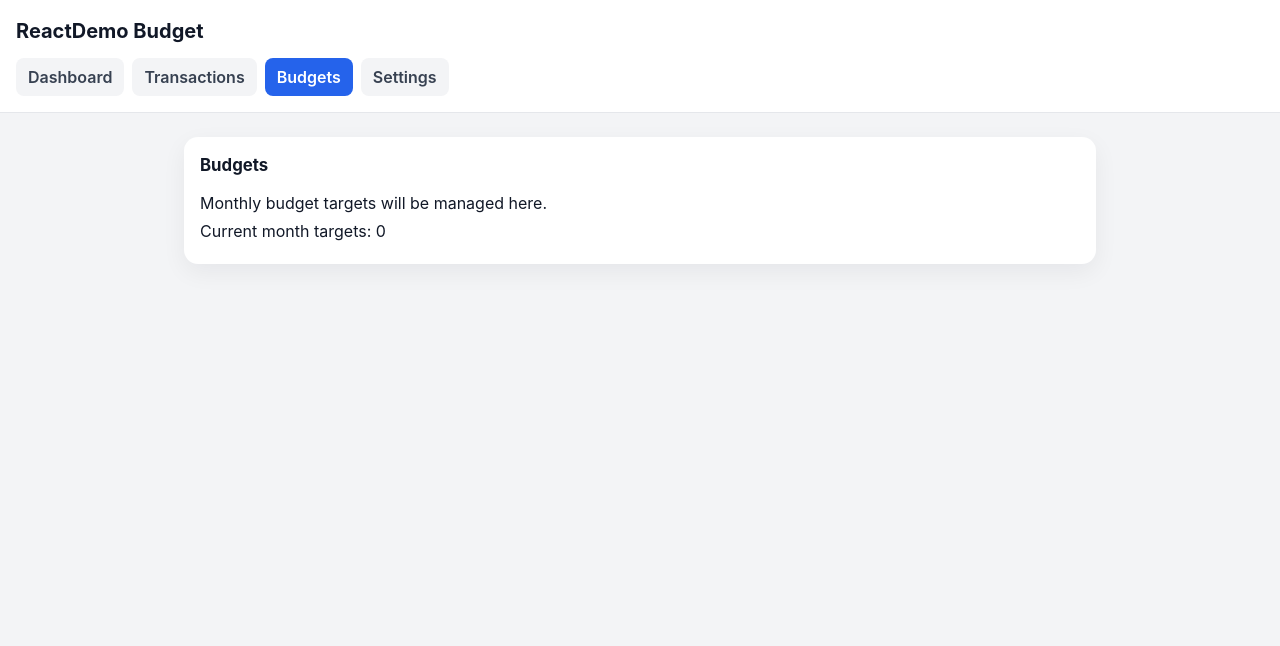
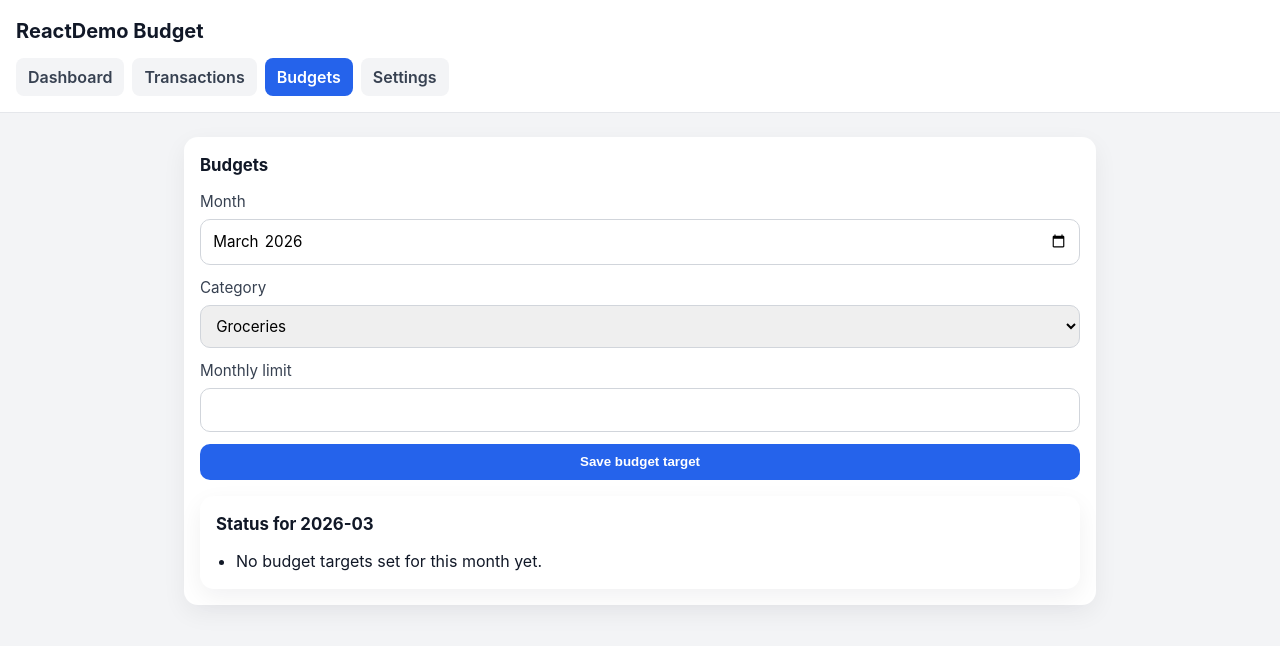
Before and after one commit to simon1971/ReactDemo, a React (Vite) app: page /budgets in a window 1280 px wide. Shown: the top 646 px of the page. Built offline with nearby package versions, Linux system fonts and the light colour scheme.

Commit message:
feat: monthly category budget targets for issue #6 (closes #6) (#14)
Co-authored-by: simon1971 <simon1971@users.noreply.github.com>

```diff
--- a/src/pages/BudgetsPage.jsx
+++ b/src/pages/BudgetsPage.jsx
@@ -1,16 +1,95 @@
+import { useMemo, useState } from 'react'
+import { Button } from '../components/ui/Button'
 import { Card } from '../components/ui/Card'
+import { Input } from '../components/ui/Input'
+import { Select } from '../components/ui/Select'
 import { useAppState } from '../state/AppContext'
+import { formatCurrency } from '../utils/currency'
 import { toMonthKey } from '../utils/date'
+import { validatePositiveAmount } from '../utils/validation'
 
 export function BudgetsPage() {
-  const { budgetTargets } = useAppState()
-  const monthKey = toMonthKey()
-  const monthBudgets = budgetTargets.filter((b) => b.monthKey === monthKey)
+  const { budgetTargets, setBudgetTargets, categories, transactions } = useAppState()
+  const [monthKey, setMonthKey] = useState(toMonthKey())
+  const [categoryId, setCategoryId] = useState(categories[0]?.id || '')
+  const [limit, setLimit] = useState('')
+
+  const monthExpenses = useMemo(
+    () =>
+      transactions.filter((t) => t.type === 'expense' && t.date?.startsWith(monthKey)).reduce((acc, t) => {
+        acc[t.categoryId] = (acc[t.categoryId] || 0) + t.amount
+        return acc
+      }, {}),
+    [transactions, monthKey],
+  )
+
+  const monthTargets = budgetTargets.filter((b) => b.monthKey === monthKey)
+
+  function saveTarget(e) {
+    e.preventDefault()
+    if (!categoryId || !validatePositiveAmount(limit)) return
+
+    setBudgetTargets((prev) => {
+      const existing = prev.find((x) => x.monthKey === monthKey && x.categoryId === categoryId)
+      if (existing) {
+        return prev.map((x) => (x.id === existing.id ? { ...x, limit: Number(limit) } : x))
+      }
+      return [
+        ...prev,
+        {
+          id: crypto.randomUUID(),
+          monthKey,
+          categoryId,
+          limit: Number(limit),
+        },
+      ]
+    })
+
+    setLimit('')
+  }
 
   return (
     <Card title="Budgets">
-      <p>Monthly budget targets will be managed here.</p>
-      <p>Current month targets: {monthBudgets.length}</p>
+      <form onSubmit={saveTarget} style={{ display: 'grid', gap: '0.75rem', marginBottom: '1rem' }}>
+        <Input id="month" label="Month" type="month" value={monthKey} onChange={(e) => setMonthKey(e.target.value)} required />
+        <Select
+          id="category-budget"
+          label="Category"
+          value={categoryId}
+          onChange={(e) => setCategoryId(e.target.value)}
+          options={categories.map((c) => ({ value: c.id, label: c.name }))}
+        />
+        <Input
+          id="limit"
+          label="Monthly limit"
+          type="number"
+          min="0"
+          step="0.01"
+          value={limit}
+          onChange={(e) => setLimit(e.target.value)}
+          required
+        />
+        <Button type="submit" disabled={!validatePositiveAmount(limit)}>
+          Save budget target
+        </Button>
+      </form>
+
+      <Card title={`Status for ${monthKey}`}>
+        <ul style={{ margin: 0, paddingLeft: '1.25rem' }}>
+          {monthTargets.map((target) => {
+            const spent = monthExpenses[target.categoryId] || 0
+            const remaining = target.limit - spent
+            const over = remaining < 0
+            return (
+              <li key={target.id} style={{ marginBottom: '0.5rem', color: over ? '#b91c1c' : 'inherit' }}>
+                {target.categoryId}: spent {formatCurrency(spent)} / budget {formatCurrency(target.limit)} •
+                {over ? ` over by ${formatCurrency(Math.abs(remaining))}` : ` remaining ${formatCurrency(remaining)}`}
+              </li>
+            )
+          })}
+          {monthTargets.length === 0 ? <li>No budget targets set for this month yet.</li> : null}
+        </ul>
+      </Card>
     </Card>
   )
 }
```
